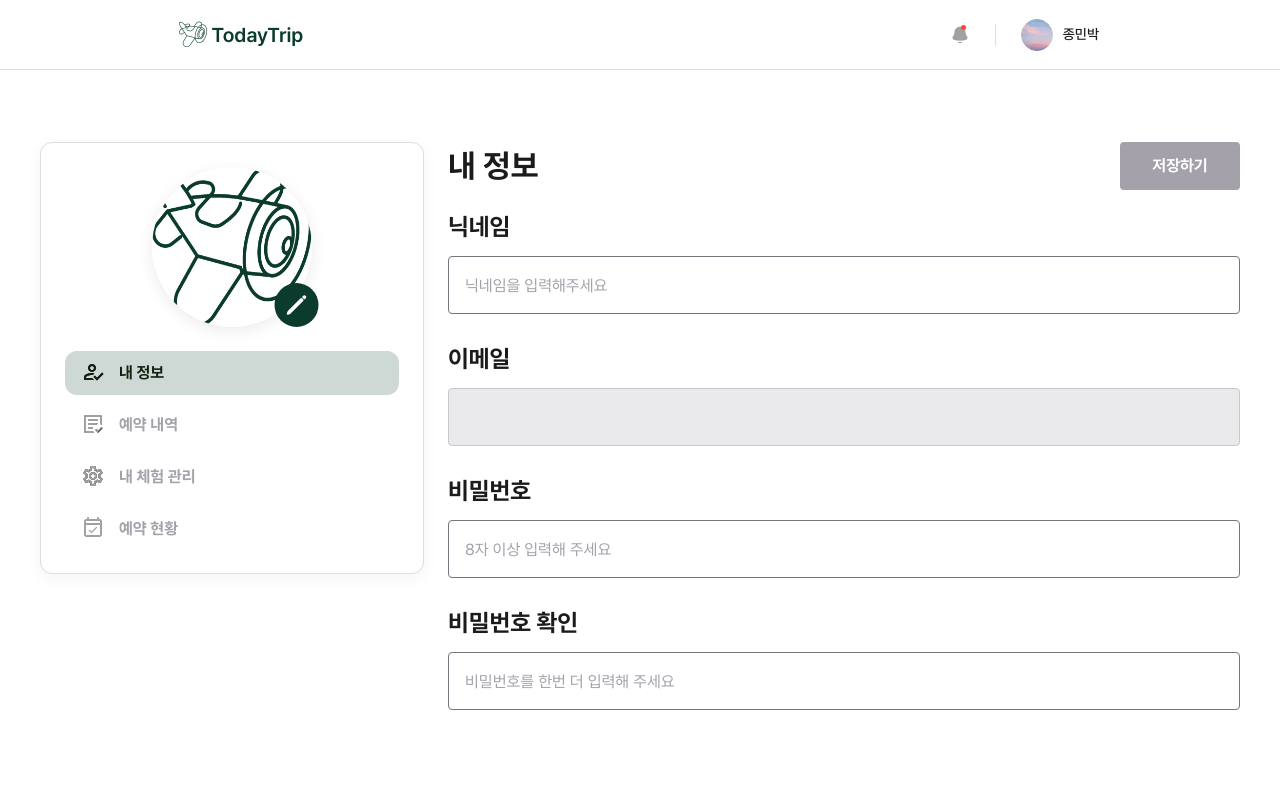
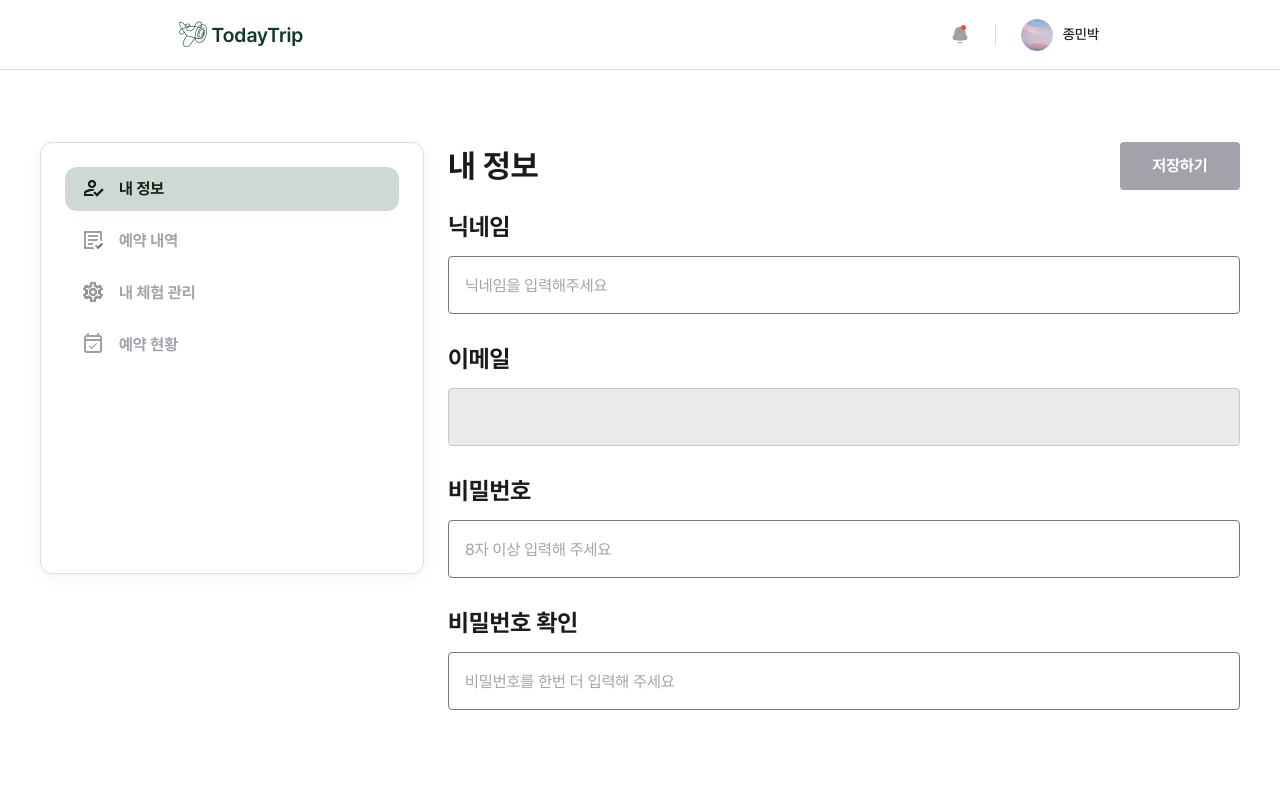
Before and after one commit to TripTripNow/TodayTrip, a Next.js app: page /mypage in a window 1280 px wide. Shown: the top 800 px of the page. Built offline with nearby package versions, Linux system fonts and the light colour scheme; no server answers.

Commit message:
Fix: 마이페이지 프로필 없는 경우 및 수정 후 기본 이미지 보이는 오류 수정 #69

```diff
--- a/src/components/MyPage/ProfileMenuBox.tsx
+++ b/src/components/MyPage/ProfileMenuBox.tsx
@@ -65,11 +65,9 @@ function ProfileMenuBox() {
 
   return (
     <div className={styles.profileBoxContainer}>
-      <ProfileInput
-        isProfileBox={true}
-        isEdit={router.pathname === '/mypage'}
-        profileImage={data?.user.image || null}
-      />
+      {data?.user.image && (
+        <ProfileInput isProfileBox={true} isEdit={router.pathname === '/mypage'} profileImage={data.user.image} />
+      )}
 
       <div className={styles.memuContainer}>
         {MENU_LIST.map((e, index) => {
```
